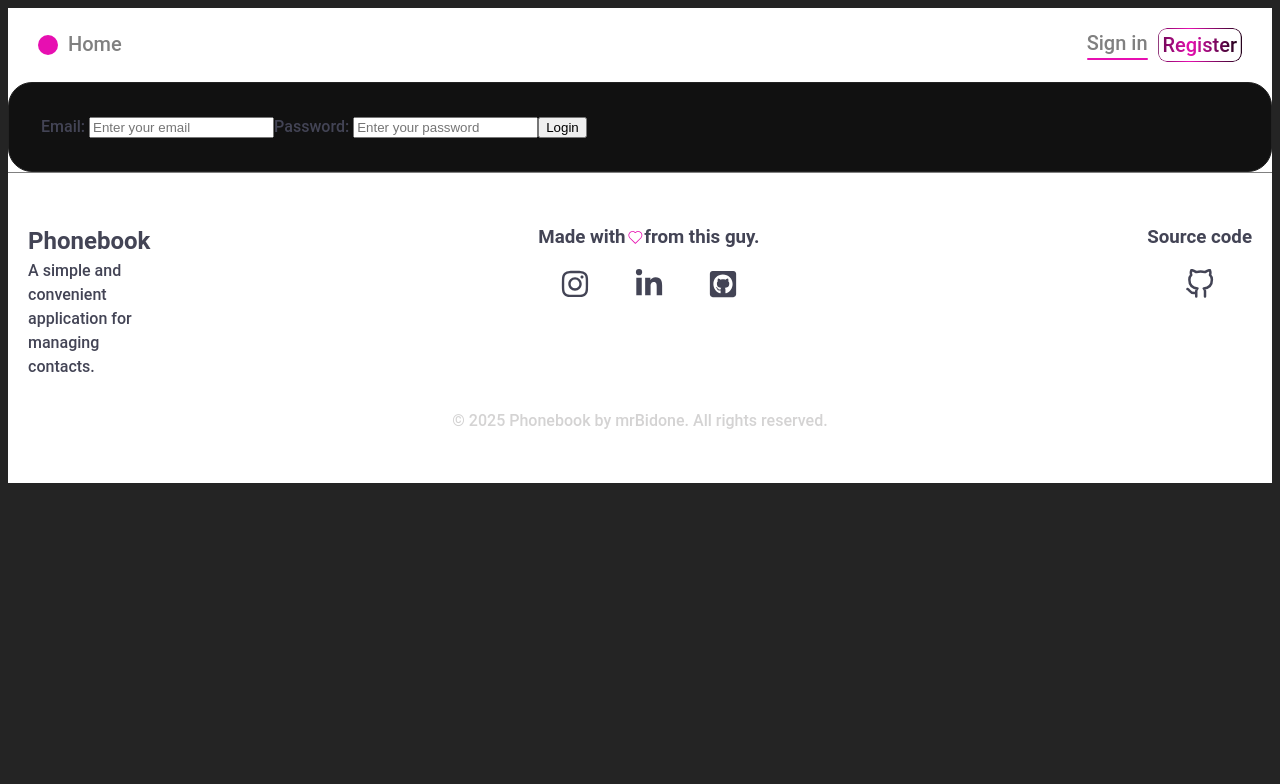
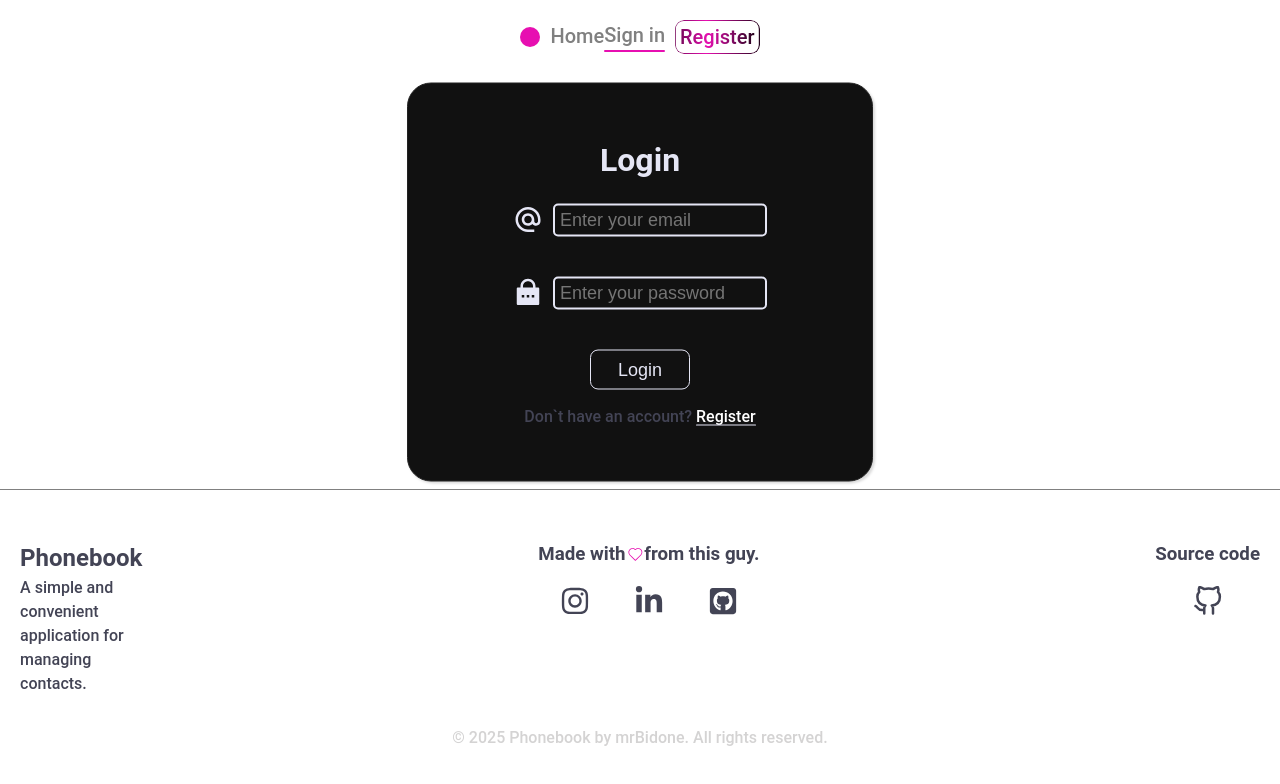
Before and after one commit to mrBidone/goit-react-hw-08, a React (Vite) app: page /login in a window 1280 px wide. Shown: the top 784 px of the page. Built offline with nearby package versions, Linux system fonts and the light colour scheme.

Commit message:
Add styles to auth-Pages

```diff
--- a/src/App.jsx
+++ b/src/App.jsx
@@ -21,7 +21,6 @@ function App() {
 
   return (
     <>
-      <Toaster />
       <Layout>
         <Suspense>
           <Routes>
@@ -42,6 +41,7 @@ function App() {
           </Routes>
         </Suspense>
       </Layout>
+      <Toaster />
     </>
   );
 }
--- a/src/components/AppBar/AppBar.jsx
+++ b/src/components/AppBar/AppBar.jsx
@@ -4,16 +4,15 @@ import { selectAuthIsLoggedIn } from "../../redux/auth/selectors";
 import UserMenu from "../UserMenu/UserMenu";
 import AuthNav from "../AuthNav/AuthNav";
 import css from "./AppBar.module.css";
+import clsx from "clsx";
 
 const AppBar = () => {
   const isLoggedIn = useSelector(selectAuthIsLoggedIn);
   return (
-    <div className={css.container}>
-      <header className={css.pageHeader}>
-        <Navigation />
-        {isLoggedIn ? <UserMenu /> : <AuthNav />}
-      </header>
-    </div>
+    <header className={clsx(css.headerContainer, css.pageHeader)}>
+      <Navigation />
+      {isLoggedIn ? <UserMenu /> : <AuthNav />}
+    </header>
   );
 };
 
--- a/src/components/AppBar/AppBar.module.css
+++ b/src/components/AppBar/AppBar.module.css
@@ -1,7 +1,13 @@
+.headerContainer {
+    margin: 0 auto;
+    max-width: 1440px;
+}
+
 .pageHeader {
-    padding: 20px 30px;
     display: flex;
     align-items: center;
+    padding: 20px 30px;
+    justify-content: space-between;
 }
 
 .pageHeader::before {
@@ -12,8 +18,3 @@
     border-radius: 100%;
     margin-right: 10px;
 }
-
-.container {
-    max-width: 1440px;
-    margin: 0 auto;
-}
--- a/src/components/Layout/Layout.jsx
+++ b/src/components/Layout/Layout.jsx
@@ -1,14 +1,17 @@
 import { Suspense } from "react";
 import AppBar from "../AppBar/AppBar";
 import Footer from "../Footer/Footer";
+import css from "./Layout.module.css";
 
 const Layout = ({ children }) => {
   return (
-    <div>
+    <>
       <AppBar />
-      <Suspense fallback={null}>{children}</Suspense>
+      <Suspense fallback={null}>
+        <main className={css.mainSection}>{children}</main>
+      </Suspense>
       <Footer />
-    </div>
+    </>
   );
 };
 
--- a/src/components/Layout/Layout.module.css
+++ b/src/components/Layout/Layout.module.css
@@ -0,0 +1,10 @@
+.layoutWrapper {
+    min-height: 100%;
+    /* display: flex;
+    flex-direction: column; */
+}
+
+.mainSection {
+    padding: 10px 0;
+
+}
--- a/src/components/SpotlightCard/SpotlightCard.css
+++ b/src/components/SpotlightCard/SpotlightCard.css
@@ -1,4 +1,7 @@
 .card-spotlight {
+    margin: 0 auto;
+    min-width: 400px;
+    max-width: 400px;
     position: relative;
     border-radius: 1.5rem;
     border: 1px solid #222;
@@ -8,6 +11,7 @@
     --mouse-x: 50%;
     --mouse-y: 50%;
     --spotlight-color: rgba(255, 255, 255, 0.05);
+    box-shadow: rgba(0, 0, 0, 0.15) 1.95px 1.95px 2.6px;
 }
 
 .card-spotlight::before {
--- a/src/index.css
+++ b/src/index.css
@@ -1,12 +1,9 @@
 :root {
+  height: 100%;
   font-family: Inter, system-ui, Avenir, Helvetica, Arial, sans-serif;
   line-height: 1.5;
   font-weight: 400;
-
   color-scheme: light dark;
-  color: rgba(255, 255, 255, 0.87);
-  background-color: #242424;
-
   font-synthesis: none;
   text-rendering: optimizeLegibility;
   -webkit-font-smoothing: antialiased;
@@ -54,12 +51,30 @@ a {
   overflow: hidden;
 }
 
+html,
 body {
+  height: 100%;
   font-family: "Roboto", sans-serif;
   font-weight: 500;
   color: #434455;
   background-color: #ffffff;
+  margin: 0;
 }
+
+#root {
+  min-height: 100%;
+  display: flex;
+  flex-direction: column;
+}
+
+main {
+  padding: 10px 0;
+  flex: 1 1 auto;
+  position: relative;
+}
+
+
+
 
 .container {
   max-width: 100vh;
@@ -149,7 +164,111 @@ body {
   padding: 10px;
   flex-direction: column;
   align-items: center;
-  border: 1px solid #e70fb1;
+  border: 1px solid rgb(231, 15, 177);
   border-radius: 8px;
   color: #808080;
 }
+
+/* Login Page styles ====================== */
+
+.authPageWrapper {
+  position: absolute;
+  top: 50%;
+  left: 50%;
+  transform: translate(-50%, -50%) scale(1);
+}
+
+.loginMainTitle {
+  color: #e5e6f5;
+  margin-bottom: 20px;
+}
+
+.authContainer {
+  display: flex;
+  flex-direction: column;
+  padding: 20px 0;
+  align-items: center;
+}
+
+.formWrapper {
+  display: flex;
+  align-items: center;
+  gap: 10px;
+  position: relative;
+  margin-bottom: 40px;
+}
+
+.formSpan {
+  line-height: 0;
+  color: #e5e6f5;
+  font-size: 30px;
+}
+
+.authForm {
+  height: 25px;
+  width: 200px;
+  border: 2px solid #e5e6f5;
+  border-radius: 5px;
+  background-color: transparent;
+  padding: 2px 5px;
+  color: #e5e6f5;
+  font-size: 18px;
+  outline: none;
+
+  &:focus {
+    border-color: #e5e6f5;
+  }
+}
+
+.formErrorMessage {
+  display: block;
+  position: absolute;
+  bottom: -25px;
+  left: 30px;
+  color: #e70fb1;
+  text-align: center;
+  font-size: 14px;
+}
+
+.authBtn {
+  line-height: 0;
+  display: flex;
+  align-items: center;
+  justify-content: center;
+  background-color: transparent;
+  border: 1px solid #e5e6f5;
+  border-radius: 8px;
+  height: 40px;
+  min-width: 100px;
+  font-size: 18px;
+  color: #e5e6f5;
+  transition: border-color 250ms linear, color 250ms linear;
+  cursor: pointer;
+
+  &:hover {
+    border-color: #e70fb1;
+    color: white;
+  }
+}
+
+.loginQuestion {
+  margin-top: 15px;
+}
+
+.loginAuthRegisterLink {
+  color: white;
+  display: inline-block;
+  position: relative;
+
+  &::after {
+    content: " ";
+    position: absolute;
+    left: 0;
+    bottom: 3px;
+    display: block;
+    height: 1px;
+    width: 100%;
+    background-color: #e5e6f5;
+    border-radius: 2px;
+  }
+}
--- a/src/pages/HomePage.jsx
+++ b/src/pages/HomePage.jsx
@@ -11,7 +11,7 @@ const HomePage = () => {
   const isLoggedIn = useSelector(selectAuthIsLoggedIn);
 
   return (
-    <main className="">
+    <div className="pageContainer">
       <div className="heroContainer">
         <div className="pageHero">
           <Squares
@@ -108,7 +108,7 @@ const HomePage = () => {
           </ul>
         </section>
       </div>
-    </main>
+    </div>
   );
 };
 
--- a/src/pages/LoginPage.jsx
+++ b/src/pages/LoginPage.jsx
@@ -4,12 +4,15 @@ import * as Yup from "yup";
 import { apiLoginThunk } from "../redux/auth/operations";
 import { selectAuthError } from "../redux/auth/selectors";
 import SpotlightCard from "../components/SpotlightCard/SpotlightCard";
+import { MdAlternateEmail } from "react-icons/md";
+import { RiLockPasswordFill } from "react-icons/ri";
+import { Link } from "react-router";
 
 const LoginValuesValidationSchema = Yup.object().shape({
   password: Yup.string()
-    .required("The name is required!")
-    .min(8, "The password must been min. 8 symbols")
-    .max(30, "The password must been max. 30 symbols"),
+    .required("The password is required!")
+    .min(8, "The password - min. 8 symbols")
+    .max(30, "The password - max. 30 symbols"),
   email: Yup.string()
     .email("The email is not correct")
     .required("The email is required!"),
@@ -29,38 +32,67 @@ const LoginPage = () => {
   };
 
   return (
-    <SpotlightCard spotlightColor="rgba(207, 11, 201, 0.25)">
+    <div className="authPageWrapper">
+      <SpotlightCard spotlightColor="rgba(231, 15, 177, 0.58)">
         <Formik
           initialValues={INITITAL_VALUES}
           onSubmit={handleSubmit}
           validationSchema={LoginValuesValidationSchema}
         >
-        <Form>
+          <Form className="authContainer">
+            <h1 className="loginMainTitle">Login</h1>
             <label htmlFor="email">
-            <span>Email: </span>
+              <div className="formWrapper">
+                <span className="formSpan">
+                  <MdAlternateEmail />
+                </span>
                 <Field
+                  className="authForm"
                   type="text"
                   id="email"
                   name="email"
                   placeholder="Enter your email"
                 />
-            <ErrorMessage name="email" component="span" />
+                <ErrorMessage
+                  className="formErrorMessage"
+                  name="email"
+                  component="span"
+                />
+              </div>
             </label>
             <label htmlFor="password">
-            <span>Password: </span>
+              <div className="formWrapper">
+                <span className="formSpan">
+                  <RiLockPasswordFill />
+                </span>
                 <Field
+                  className="authForm"
                   type="password"
                   name="password"
                   id="password"
                   placeholder="Enter your password"
                 />
-            <ErrorMessage name="password" component="span" />
+                <ErrorMessage
+                  className="formErrorMessage"
+                  name="password"
+                  component="span"
+                />
+              </div>
             </label>
-          <button type="submit">Login</button>
+            <button className="authBtn" type="submit">
+              Login
+            </button>
+            <p className="loginQuestion">
+              Don`t have an account?{" "}
+              <Link className="loginAuthRegisterLink" to="/register">
+                Register
+              </Link>
+            </p>
             {isError && <p>Oooops, some error occured... {isError}</p>}
           </Form>
         </Formik>
       </SpotlightCard>
+    </div>
   );
 };
 
--- a/src/pages/RegistrationPage.jsx
+++ b/src/pages/RegistrationPage.jsx
@@ -5,6 +5,9 @@ import * as Yup from "yup";
 import { apiRegisterThunk } from "../redux/auth/operations";
 import { selectAuthError } from "../redux/auth/selectors";
 import SpotlightCard from "../components/SpotlightCard/SpotlightCard";
+import { FaRegUserCircle } from "react-icons/fa";
+import { RiLockPasswordFill } from "react-icons/ri";
+import { MdAlternateEmail } from "react-icons/md";
 
 const RegistrationValuesValidationSchema = Yup.object().shape({
   name: Yup.string()
@@ -35,48 +38,80 @@ const RegistrationPage = () => {
   };
 
   return (
-    <SpotlightCard spotlightColor="rgba(14, 171, 32, 0.25)">
+    <div className="authPageWrapper">
+      <SpotlightCard spotlightColor="rgba(14, 171, 32, 0.41)">
         <Formik
           initialValues={INITITAL_VALUES}
           onSubmit={handleSubmit}
           validationSchema={RegistrationValuesValidationSchema}
         >
-        <Form>
+          <Form className="authContainer">
+            <h1 className="loginMainTitle">Registration</h1>
             <label htmlFor="name">
-            <span>User`s name:</span>
+              <div className="formWrapper">
+                <span className="formSpan">
+                  <FaRegUserCircle />
+                </span>
                 <Field
+                  className="authForm"
                   type="text"
                   name="name"
                   id="name"
                   placeholder="Enter your name"
                 />
-            <ErrorMessage name="name" component="span" />
+                <ErrorMessage
+                  className="formErrorMessage"
+                  name="name"
+                  component="span"
+                />
+              </div>
             </label>
             <label htmlFor="email">
-            <span>Email: </span>
+              <div className="formWrapper">
+                <span className="formSpan">
+                  <MdAlternateEmail />
+                </span>
                 <Field
+                  className="authForm"
                   type="text"
+                  id="email"
                   name="email"
-              id="email"
                   placeholder="Enter your email"
                 />
-            <ErrorMessage name="email" component="span" />
+                <ErrorMessage
+                  className="formErrorMessage"
+                  name="email"
+                  component="span"
+                />
+              </div>
             </label>
             <label htmlFor="password">
-            <span>Password: </span>
+              <div className="formWrapper">
+                <span className="formSpan">
+                  <RiLockPasswordFill />
+                </span>
                 <Field
+                  className="authForm"
                   type="password"
                   name="password"
                   placeholder="Enter your password"
                   id="password"
                 />
-            <ErrorMessage name="password" component="span" />
+                <ErrorMessage
+                  className="formErrorMessage"
+                  name="password"
+                  component="span"
+                />
+              </div>
             </label>
-          <button type="submit">Sign Up</button>
+            <button className="authBtn" type="submit">
+              Sign Up
+            </button>
             {isError && <p>Oooops, some error occured... {isError}</p>}
           </Form>
         </Formik>
       </SpotlightCard>
+    </div>
   );
 };
 
```
Lines whose indentation alone changed are shown as unchanged.
